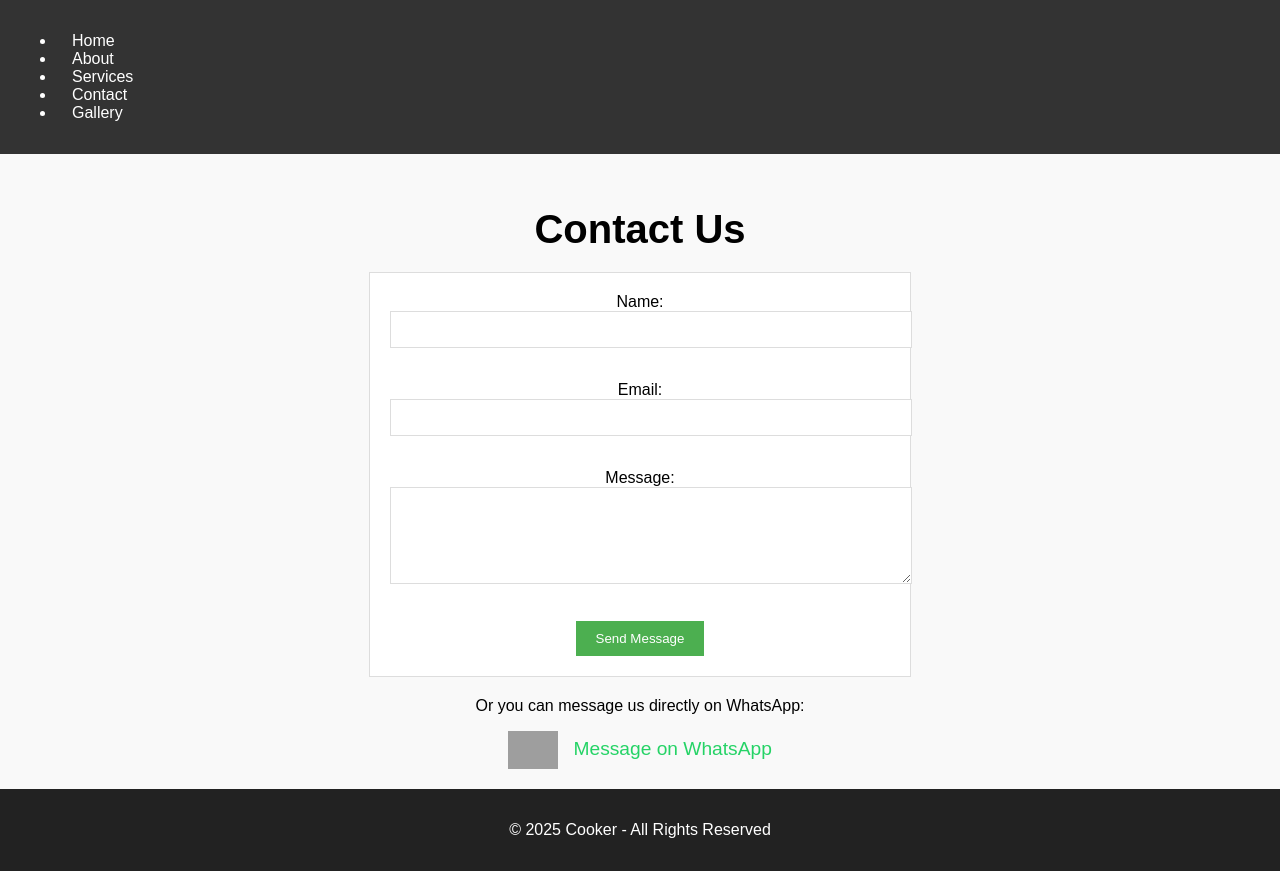
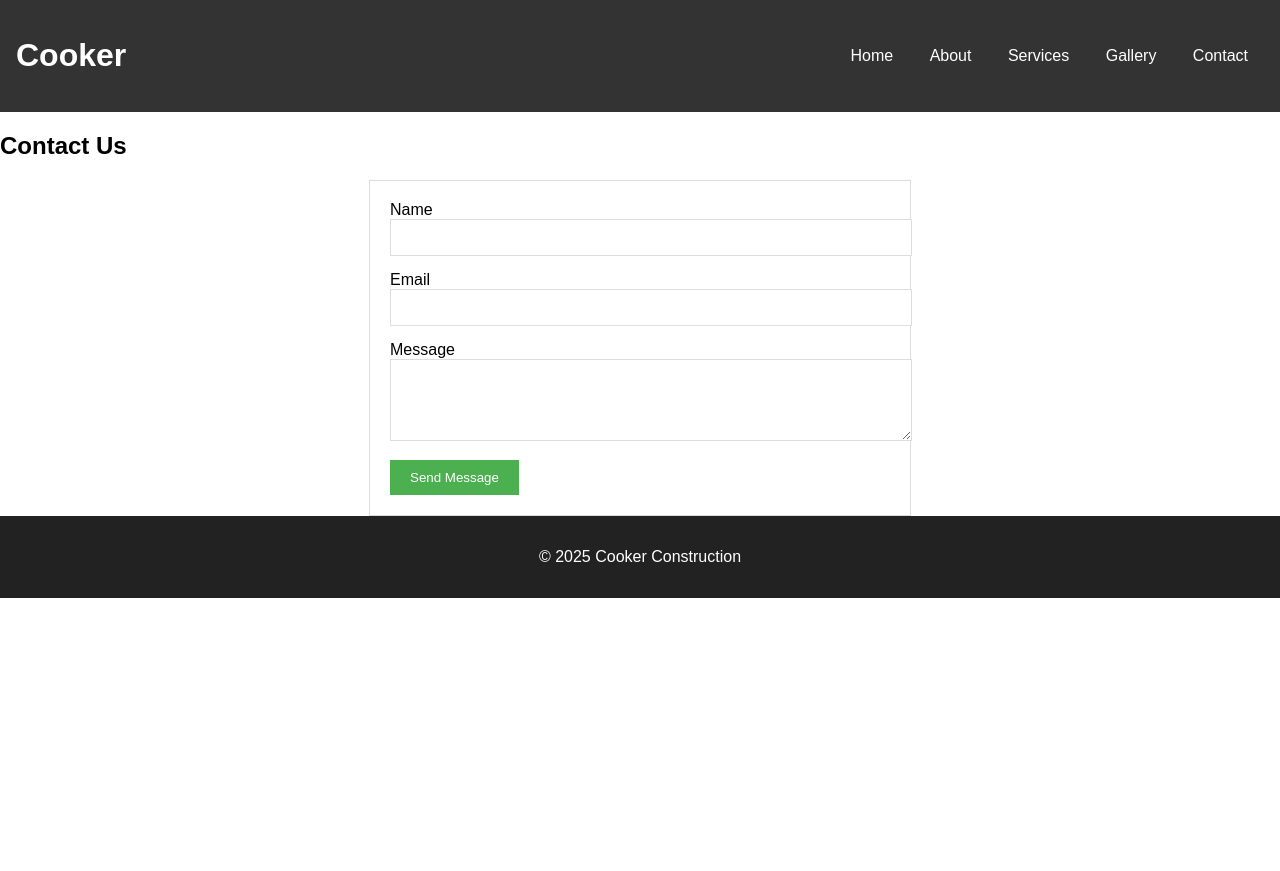
Before and after one commit to rajkumarg10/cooker-website, a plain HTML site: page contact.html in a window 1280 px wide. After the commit the page ends 800 px from the top, so only its background shows below. Drawn offline with Linux system fonts and the light colour scheme; grey boxes are pictures that could not be loaded.

Commit message:
header change

```diff
--- a/contact.html
+++ b/contact.html
@@ -1,56 +1,42 @@
+<!-- contact.html -->
 <!DOCTYPE html>
 <html lang="en">
 <head>
     <meta charset="UTF-8">
     <meta name="viewport" content="width=device-width, initial-scale=1.0">
-    <title>Contact Us - Cooker</title>
+    <title>Contact Us</title>
     <link rel="stylesheet" href="css/style.css">
 </head>
 <body>
-    <!-- Header Section -->
-    <header>
-        <nav>
-            <ul>
-                <li><a href="index.html">Home</a></li>
-                <li><a href="about.html">About</a></li>
-                <li><a href="services.html">Services</a></li>
-                <li><a href="contact.html">Contact</a></li>
-                <li><a href="gallery.html">Gallery</a></li>
-            </ul>
-        </nav>
-    </header>
+  <header>
+    <h1>Cooker</h1>
+    <nav>
+      <a href="index.html">Home</a>
+      <a href="about.html">About</a>
+      <a href="services.html">Services</a>
+      <a href="gallery.html">Gallery</a>
+      <a href="contact.html">Contact</a>
+    </nav>
+  </header>
 
-    <!-- Contact Section -->
-    <section class="contact">
+    <section class="contact-form">
         <h1>Contact Us</h1>
+        <form action="https://formspree.io/f/xayzqyzg" method="POST">
+            <label for="name">Name</label>
+            <input type="text" id="name" name="name" required>
 
-        <!-- Contact Form -->
-        <form action="mailto:your-email@example.com" method="post" enctype="text/plain">
-            <label for="name">Name:</label><br>
-            <input type="text" id="name" name="name" required><br><br>
+            <label for="email">Email</label>
+            <input type="email" id="email" name="email" required>
 
-            <label for="email">Email:</label><br>
-            <input type="email" id="email" name="email" required><br><br>
-
-            <label for="message">Message:</label><br>
-            <textarea id="message" name="message" rows="5" required></textarea><br><br>
+            <label for="message">Message</label>
+            <textarea id="message" name="message" rows="4" required></textarea>
 
             <button type="submit">Send Message</button>
         </form>
-
-        <!-- WhatsApp Button -->
-        <div class="whatsapp">
-            <p>Or you can message us directly on WhatsApp:</p>
-            <a href="https://wa.me/your-phone-number" target="_blank">
-                <img src="https://upload.wikimedia.org/wikipedia/commons/6/6b/WhatsApp.svg" alt="WhatsApp Logo" width="50">
-                Message on WhatsApp
-            </a>
-        </div>
     </section>
 
-    <!-- Footer Section -->
     <footer>
-        <p>&copy; 2025 Cooker - All Rights Reserved</p>
+        <p>&copy; 2025 Cooker Construction</p>
     </footer>
 </body>
 </html>
```
Also changed, not shown: about.html (+10 -11 lines).
